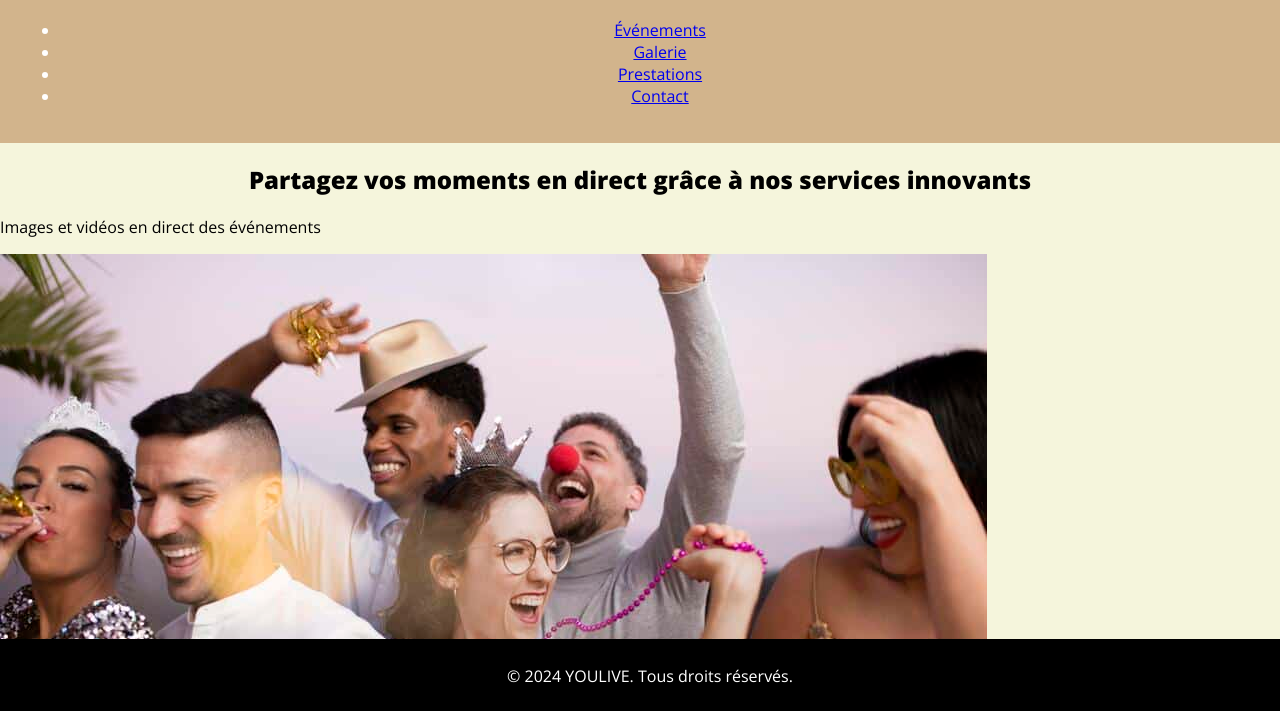
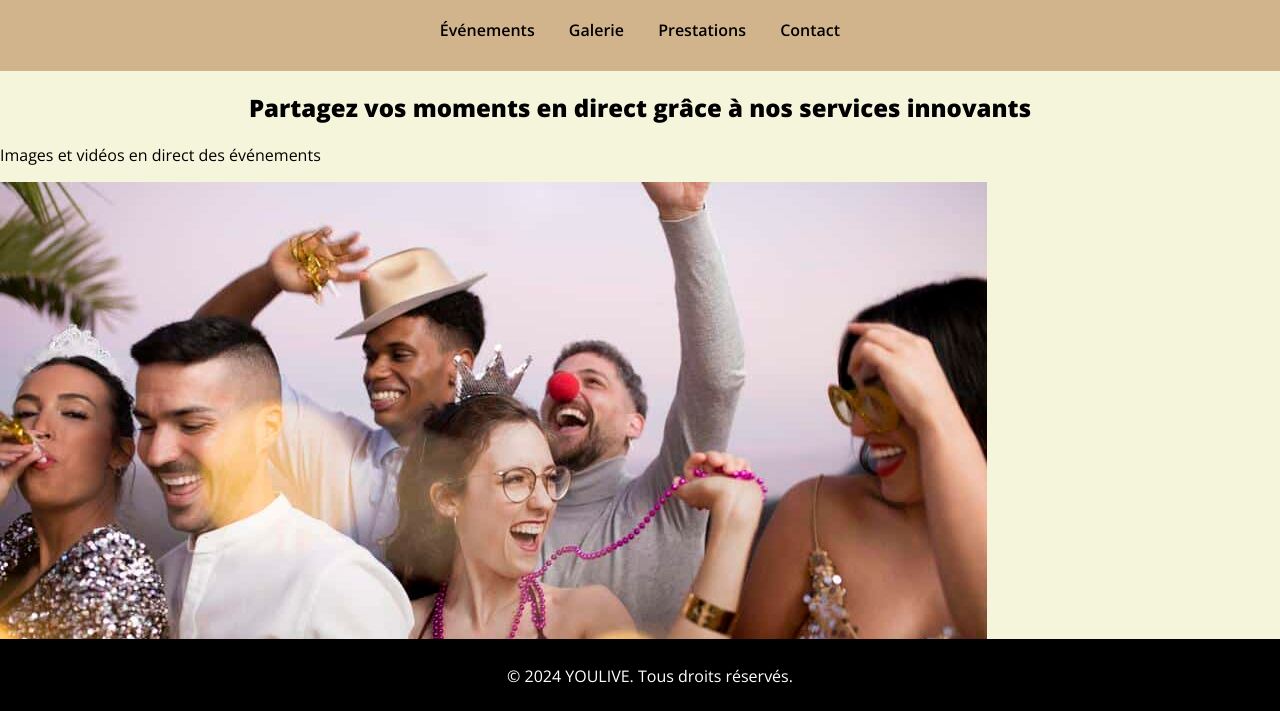
Before and after one commit to seliisyl/projet-portfolio, a website: page frontend/index.html in a window 1280 px wide. Shown: the part 87-798 px from the top of the page. Drawn offline with nearby package versions, Linux system fonts and the light colour scheme; files whose address does not match are found by name.

Commit message:
Update style.css

```diff
--- a/frontend/css/style.css
+++ b/frontend/css/style.css
@@ -24,6 +24,30 @@ header {
 h1, h2 {
     color: var(--texte-noir); /* Titres en noir */
     text-align: center;
+}
+
+/* Styles pour la barre de navigation */
+.navbar {
+    list-style-type: none; /* Enlève les puces */
+    padding: 0; /* Enlève le padding par défaut */
+    text-align: center; /* Centre les éléments */
+    margin: 10px 0; /* Marge au-dessus et en-dessous */
+}
+
+.navbar li {
+    display: inline; /* Affiche les éléments en ligne */
+    margin: 0 15px; /* Marge entre les éléments */
+}
+
+.navbar a {
+    text-decoration: none; /* Enlève le soulignement */
+    color: var(--texte-noir); /* Couleur du texte */
+    font-weight: 600; /* Poids du texte */
+    transition: color 0.3s; /* Animation de transition */
+}
+
+.navbar a:hover {
+    color: var(--beige-fonce); /* Changement de couleur au survol */
 }
 
 .container {
```
